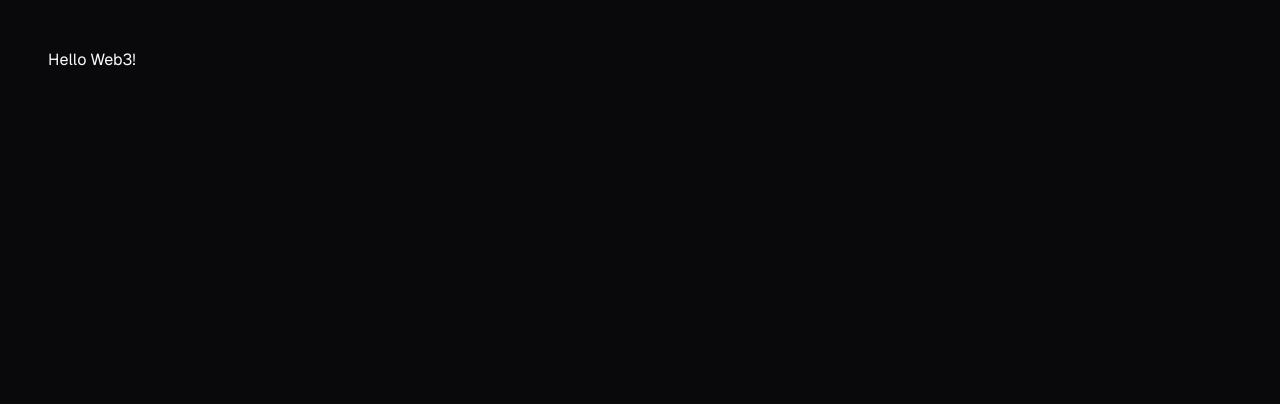
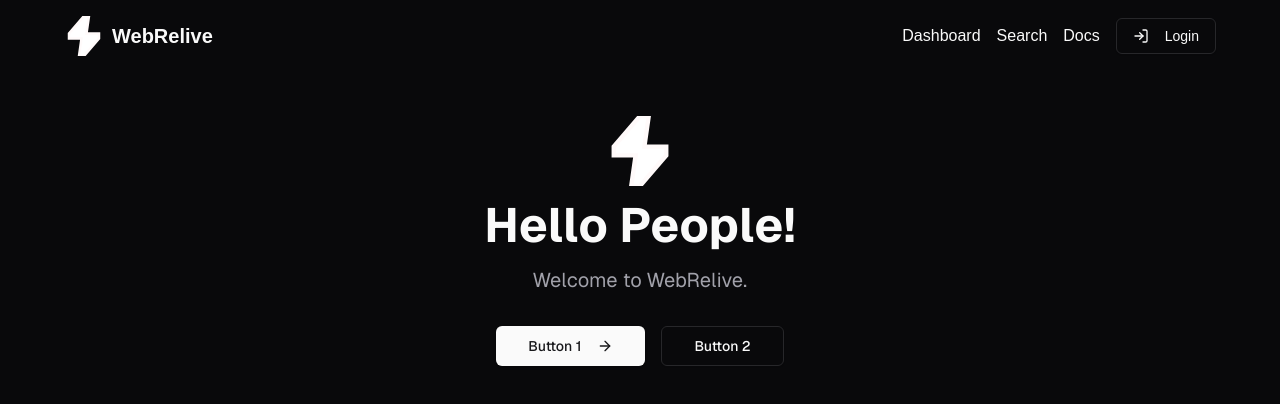
Before and after one commit to ayush-that/WebRelive, a Next.js app: page / in a window 1280 px wide. Shown: the top 404 px of the page. Built offline with nearby package versions, Linux system fonts and the light colour scheme; no server answers.

Commit message:
add authentication and navigation components; include logo and update layout

```diff
--- a/app/layout.tsx
+++ b/app/layout.tsx
@@ -1,4 +1,7 @@
-import type { Metadata } from "next";
+"use client";
+
+import { PrivyProvider } from "@privy-io/react-auth";
+import Navbar from "@/components/Navbar";
 import localFont from "next/font/local";
 import "./globals.css";
 
@@ -13,11 +16,6 @@ const geistMono = localFont({
   weight: "100 900",
 });
 
-export const metadata: Metadata = {
-  title: "Create Next App",
-  description: "Generated by create next app",
-};
-
 export default function RootLayout({
   children,
 }: Readonly<{
@@ -28,7 +26,21 @@ export default function RootLayout({
       <body
         className={`${geistSans.variable} ${geistMono.variable} antialiased`}
       >
-        {children}
+        <PrivyProvider
+          appId="cm39uwxau049p146edd5b7bjb"
+          config={{
+            appearance: {
+              theme: "dark",
+              accentColor: "#676FFF",
+            },
+            embeddedWallets: {
+              createOnLogin: "users-without-wallets",
+            },
+          }}
+        >
+          <Navbar />
+          {children}
+        </PrivyProvider>
       </body>
     </html>
   );
--- a/app/page.tsx
+++ b/app/page.tsx
@@ -1,10 +1,37 @@
+import Image from "next/image";
 import { ThemeProvider } from "@/components/theme-provider";
+import Link from "next/link";
+import { Button } from "@/components/ui/button";
+import { ArrowRight } from "lucide-react";
 
 export default function Home() {
   return (
     <ThemeProvider attribute="class" defaultTheme="dark" enableSystem>
       <div className="min-h-screen p-8 pb-20 gap-16 sm:p-12 font-[family-name:var(--font-geist-sans)] bg-background text-foreground">
-        Hello Web3!
+        <header className="mb-12 text-center">
+          <Image
+            className="mx-auto text-white mb-4"
+            src="/svg/logo.svg"
+            alt="logo"
+            width={70}
+            height={38}
+            priority
+          />
+          <h1 className="text-5xl max-w-3xl mx-auto font-bold mb-4">
+            Hello <span className="text-primary">People!</span>
+          </h1>
+          <p className="text-xl text-muted-foreground mb-8 max-w-2xl mx-auto">
+            Welcome to WebRelive.{" "}
+          </p>
+          <Link href={"/dashboard"}>
+            <Button size="lg" className="mr-4">
+              Button 1 <ArrowRight className="ml-2" />
+            </Button>
+          </Link>
+          <Button size="lg" variant="outline">
+            Button 2
+          </Button>
+        </header>
       </div>
     </ThemeProvider>
   );
--- /dev/null
+++ b/components/Navbar.tsx
@@ -0,0 +1,70 @@
+import Image from "next/image";
+import Link from "next/link";
+
+import { Button } from "@/components/ui/button";
+import { Menu, LogIn, LogOut } from "lucide-react";
+import { usePrivy } from "@privy-io/react-auth";
+import { useEffect, useState } from "react";
+
+const handleAuth = (
+  authenticated: boolean,
+  login: () => void,
+  logout: () => void
+) => {
+  if (authenticated) {
+    logout();
+  } else {
+    login();
+  }
+};
+
+export default function Navbar() {
+  const { login, logout, authenticated, user } = usePrivy();
+
+  return (
+    <>
+      <nav className="flex justify-between items-center mb-1 py-2 pt-4 px-4 md:px-8 lg:px-16">
+        <Link href="/" className="flex items-center">
+          <Image
+            src="/svg/logo.svg"
+            alt="logo"
+            width={40}
+            height={40}
+            priority
+          />
+          <span className="ml-2 text-xl font-bold">WebRelive</span>
+        </Link>
+        <div className="hidden md:flex items-center space-x-4">
+          <Link
+            href="/dashboard"
+            className="text-foreground hover:text-primary"
+          >
+            Dashboard
+          </Link>
+          <Link href="/search" className="text-foreground hover:text-primary">
+            Search
+          </Link>
+          <Link href="/docs" className="text-foreground hover:text-primary">
+            Docs
+          </Link>
+          <Button
+            onClick={() => handleAuth(authenticated, login, logout)}
+            variant="outline"
+          >
+            {authenticated ? (
+              <>
+                <LogOut className="mr-2 h-4 w-4" />
+                Logout
+              </>
+            ) : (
+              <>
+                <LogIn className="mr-2 h-4 w-4" />
+                Login
+              </>
+            )}
+          </Button>
+        </div>
+      </nav>
+    </>
+  );
+}
--- /dev/null
+++ b/components/ui/button.tsx
@@ -0,0 +1,57 @@
+import * as React from "react"
+import { Slot } from "@radix-ui/react-slot"
+import { cva, type VariantProps } from "class-variance-authority"
+
+import { cn } from "@/lib/utils"
+
+const buttonVariants = cva(
+  "inline-flex items-center justify-center gap-2 whitespace-nowrap rounded-md text-sm font-medium transition-colors focus-visible:outline-none focus-visible:ring-1 focus-visible:ring-ring disabled:pointer-events-none disabled:opacity-50 [&_svg]:pointer-events-none [&_svg]:size-4 [&_svg]:shrink-0",
+  {
+    variants: {
+      variant: {
+        default:
+          "bg-primary text-primary-foreground shadow hover:bg-primary/90",
+        destructive:
+          "bg-destructive text-destructive-foreground shadow-sm hover:bg-destructive/90",
+        outline:
+          "border border-input bg-background shadow-sm hover:bg-accent hover:text-accent-foreground",
+        secondary:
+          "bg-secondary text-secondary-foreground shadow-sm hover:bg-secondary/80",
+        ghost: "hover:bg-accent hover:text-accent-foreground",
+        link: "text-primary underline-offset-4 hover:underline",
+      },
+      size: {
+        default: "h-9 px-4 py-2",
+        sm: "h-8 rounded-md px-3 text-xs",
+        lg: "h-10 rounded-md px-8",
+        icon: "h-9 w-9",
+      },
+    },
+    defaultVariants: {
+      variant: "default",
+      size: "default",
+    },
+  }
+)
+
+export interface ButtonProps
+  extends React.ButtonHTMLAttributes<HTMLButtonElement>,
+    VariantProps<typeof buttonVariants> {
+  asChild?: boolean
+}
+
+const Button = React.forwardRef<HTMLButtonElement, ButtonProps>(
+  ({ className, variant, size, asChild = false, ...props }, ref) => {
+    const Comp = asChild ? Slot : "button"
+    return (
+      <Comp
+        className={cn(buttonVariants({ variant, size, className }))}
+        ref={ref}
+        {...props}
+      />
+    )
+  }
+)
+Button.displayName = "Button"
+
+export { Button, buttonVariants }
--- a/package.json
+++ b/package.json
@@ -9,6 +9,8 @@
     "lint": "next lint"
   },
   "dependencies": {
+    "@privy-io/react-auth": "^1.93.0",
+    "@radix-ui/react-slot": "^1.1.0",
     "class-variance-authority": "^0.7.0",
     "clsx": "^2.1.1",
     "lucide-react": "^0.456.0",
```
Also changed, not shown: public/svg/logo.svg (added), 1 other file (tests, documents, lock files or other folders).
